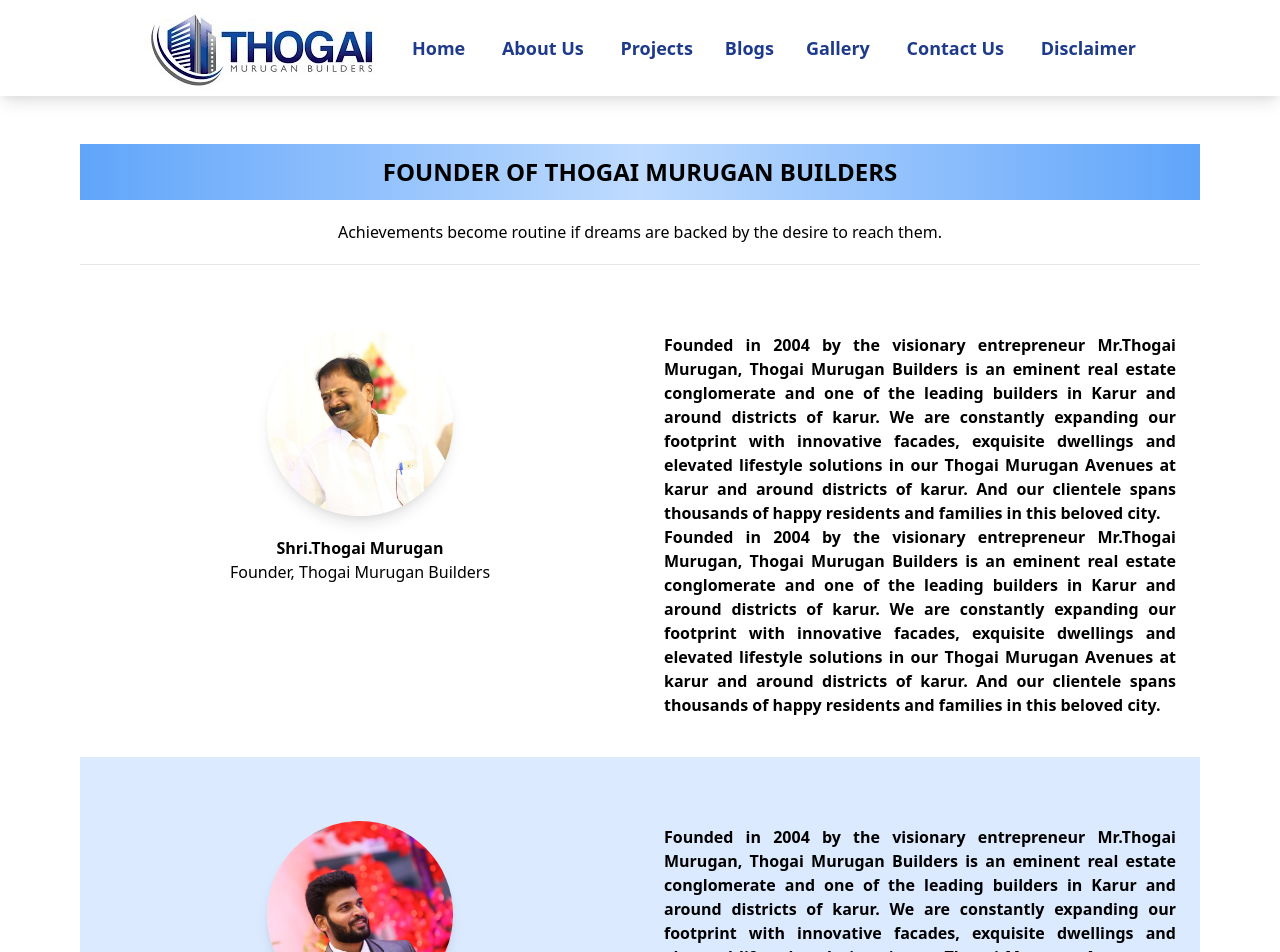
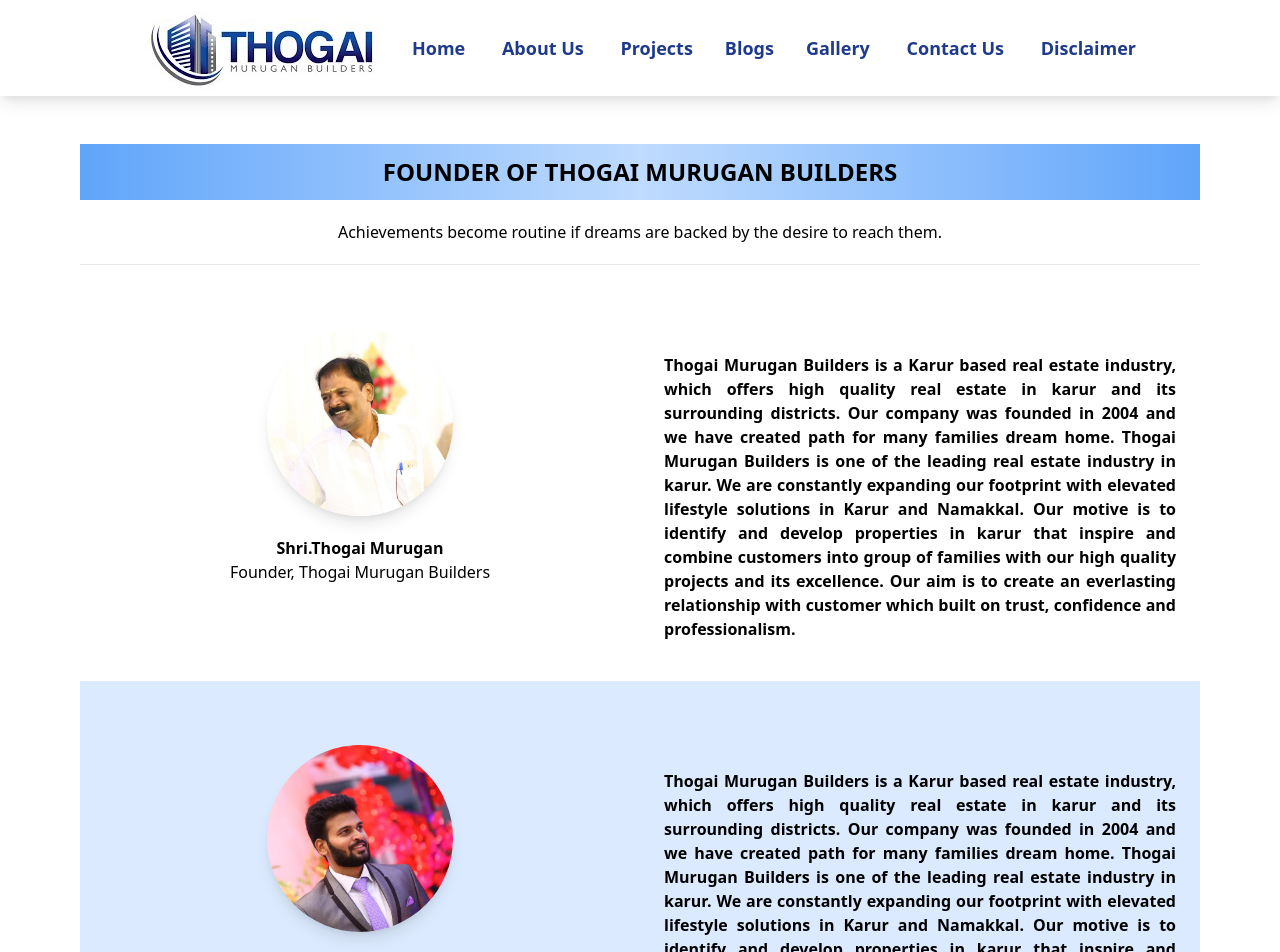
Before and after one commit to P-Santhosh/Real_Estate_org, a React (Create React App) app: page /about in a window 1280 px wide. Shown: the top 952 px of the page. Built offline with nearby package versions, Linux system fonts and the light colour scheme.

Commit message:
About Content

```diff
--- a/src/Components/About.js
+++ b/src/Components/About.js
@@ -39,6 +39,8 @@
   bnameFive: "Santhose Murugan",
   bpositionFive: "CTO",
   ourGroup: "OUR GROUP OF COMPANIES",
+  aboutCont:
+    "Thogai Murugan Builders is a Karur based real estate industry, which offers high quality real estate in karur and its surrounding districts. Our company was founded in 2004 and we have created path for many families dream home. Thogai Murugan Builders is one of the leading real estate industry in karur. We are constantly expanding our footprint with elevated lifestyle solutions in Karur and Namakkal. Our motive is to identify and develop properties in karur that inspire and combine customers into group of families with our high quality projects and its excellence. Our aim is to create an everlasting relationship with customer which built on trust, confidence and professionalism.",
 };
 const About = () => {
   return (
@@ -81,19 +83,14 @@
               </p>
               </div>
             </div>
-            <div className="lg:w-3/6 text-center text-justify px-6  lg:mt-1 mt-6">
+            <div className="lg:w-3/6 text-center text-justify px-6  lg:mt-6 mt-6">
               <p className="font-semibold">
                 <FormattedMessage
-                  id=" aboutContent"
-                  defaultMessage="Founded in 2004 by the visionary entrepreneur Mr.Thogai Murugan, Thogai Murugan Builders is an eminent real estate conglomerate and one of the leading builders in Karur and around districts of karur. We are constantly expanding our footprint with innovative facades, exquisite dwellings and elevated lifestyle solutions in our Thogai Murugan Avenues at karur and around districts of karur. And our clientele spans thousands of happy residents and families in this beloved city."
+                  id=" aboutCont"
+                  defaultMessage="Thogai Murugan Builders is a Karur based real estate industry, which offers high quality real estate in karur and its surrounding districts. Our company was founded in 2004 and we have created path for many families dream home. Thogai Murugan Builders is one of the leading real estate industry in karur. We are constantly expanding our footprint with elevated lifestyle solutions in Karur and Namakkal. Our motive is to identify and develop properties in karur that inspire and combine customers into group of families with our high quality projects and its excellence. Our aim is to create an everlasting relationship with customer which built on trust, confidence and professionalism."
                 />
               </p>
-              <p className="font-semibold">
-                <FormattedMessage
-                  id=" aboutContent"
-                  defaultMessage="Founded in 2004 by the visionary entrepreneur Mr.Thogai Murugan, Thogai Murugan Builders is an eminent real estate conglomerate and one of the leading builders in Karur and around districts of karur. We are constantly expanding our footprint with innovative facades, exquisite dwellings and elevated lifestyle solutions in our Thogai Murugan Avenues at karur and around districts of karur. And our clientele spans thousands of happy residents and families in this beloved city."
-                />
-              </p>
+
             </div>
           </div>
 
@@ -119,17 +116,11 @@
               </p>
               </div>
             </div>
-            <div className="lg:w-3/6 text-center text-justify px-6  lg:mt-1 mt-3">
-              <p className="font-semibold">
+            <div className="lg:w-3/6 text-center text-justify px-6  lg:mt-6 mt-3">
+            <p className="font-semibold">
                 <FormattedMessage
-                  id=" aboutContent"
-                  defaultMessage="Founded in 2004 by the visionary entrepreneur Mr.Thogai Murugan, Thogai Murugan Builders is an eminent real estate conglomerate and one of the leading builders in Karur and around districts of karur. We are constantly expanding our footprint with innovative facades, exquisite dwellings and elevated lifestyle solutions in our Thogai Murugan Avenues at karur and around districts of karur. And our clientele spans thousands of happy residents and families in this beloved city."
-                />
-              </p>
-              <p className="font-semibold">
-                <FormattedMessage
-                  id=" aboutContent"
-                  defaultMessage="Founded in 2004 by the visionary entrepreneur Mr.Thogai Murugan, Thogai Murugan Builders is an eminent real estate conglomerate and one of the leading builders in Karur and around districts of karur. We are constantly expanding our footprint with innovative facades, exquisite dwellings and elevated lifestyle solutions in our Thogai Murugan Avenues at karur and around districts of karur. And our clientele spans thousands of happy residents and families in this beloved city."
+                  id=" aboutCont"
+                  defaultMessage="Thogai Murugan Builders is a Karur based real estate industry, which offers high quality real estate in karur and its surrounding districts. Our company was founded in 2004 and we have created path for many families dream home. Thogai Murugan Builders is one of the leading real estate industry in karur. We are constantly expanding our footprint with elevated lifestyle solutions in Karur and Namakkal. Our motive is to identify and develop properties in karur that inspire and combine customers into group of families with our high quality projects and its excellence. Our aim is to create an everlasting relationship with customer which built on trust, confidence and professionalism."
                 />
               </p>
             </div>
--- a/src/Components/Content.js
+++ b/src/Components/Content.js
@@ -48,7 +48,7 @@
   contactTwo: "97890-63333",
   about: "About Us",
   aboutContent:
-    "Founded in 2004 by the visionary entrepreneur Mr.Thogai Murugan, Thogai Murugan Builders is an eminent real estate conglomerate and one of the leading builders in Karur and around districts of karur. We are constantly expanding our footprint with innovative facades, exquisite dwellings and elevated lifestyle solutions in our Thogai Murugan Avenues at karur and around districts of karur. And our clientele spans thousands of happy residents and families in this beloved city.",
+    "Thogai Murugan Builders is a Karur based real estate industry, which offers high quality real estate in karur and its surrounding districts. Our company was founded in 2004 and we have created path for many families dream home. Thogai Murugan Builders is one of the leading real estate industry in karur. We are constantly expanding our footprint with elevated lifestyle solutions in Karur and Namakkal. Our motive is to identify and develop properties in karur that inspire and combine customers into group of families with our high quality projects and its excellence. Our aim is to create an everlasting relationship with customer which built on trust, confidence and professionalism.",
   ourProjects: "Our Projects",
   clickHere: "CLICK HERE TO EXPLORE PROJECTS",
   csr: "CSR",
@@ -69,7 +69,7 @@
                   src="/img/founder.jpg"
                   className=" rounded-full  w-3/6 shadow-2xl mx-auto"
                 />
-                 <div className="pt-5" >
+                <div className="pt-5">
                   <b>
                     <FormattedMessage
                       id=" founderName"
@@ -84,11 +84,13 @@
                   </p>
                 </div>
               </div>
-              <div className="lg:w-2/6 text-center text-justify lg:px-6 px-1 lg:mt-1 mt-6">
+              <div className="lg:w-2/6 text-center text-justify lg:px-2 px-1 lg:mt-1 mt-6">
                 <p className="font-semibold">
                   <FormattedMessage
                     id=" aboutContent"
-                    defaultMessage="Founded in 2004 by the visionary entrepreneur Mr.Thogai Murugan, Thogai Murugan Builders is an eminent real estate conglomerate and one of the leading builders in Karur and around districts of karur. We are constantly expanding our footprint with innovative facades, exquisite dwellings and elevated lifestyle solutions in our Thogai Murugan Avenues at karur and around districts of karur. And our clientele spans thousands of happy residents and families in this beloved city."
+                    defaultMessage="Thogai Murugan Builders is a Karur based real estate industry, which offers high quality real estate in karur and its surrounding districts.
+                    Our company was founded in 2004 and we have created path for many families dream home. Thogai Murugan Builders is one of the leading real estate industry in karur. We are constantly expanding our footprint with elevated lifestyle solutions in Karur and Namakkal.
+                    Our motive is to identify and develop properties in karur that inspire and combine customers into group of families with our high quality projects and its excellence. Our aim is to create an everlasting relationship with customer which built on trust, confidence and professionalism."
                   />
                 </p>
                 <div className=" py-6  text-gray-900 lg:text-left  text-center">
@@ -110,7 +112,7 @@
                   src="/img/ceo.jpg"
                   className=" rounded-full  w-3/6 shadow-2xl mx-auto"
                 />
-                 <div className="pt-5" >
+                <div className="pt-5">
                   <b>
                     <FormattedMessage
                       id=" mdName"
--- a/src/Components/Projects.js
+++ b/src/Components/Projects.js
@@ -22,7 +22,7 @@
   siteAravaitwo: "Karur",
   completedProjects: "COMPLETED PROJECTS",
   completedOne: " Sempadapalayam,Karur",
-  completedTwo: " Paramathi,Karur",
+  completedTwo: " Saravanampatti,Coimbatore",
 };
 const Projects = () => {
   return (
@@ -387,7 +387,7 @@
                     <p className="pt-3 font-bold text-center text-xl">
                     <FormattedMessage
                     id="completedTwo"
-                    defaultMessage="  Paramathi,Karur"
+                    defaultMessage="  Saravanampatti,Coimbatore"
                   />
                     </p>
 
```
Lines whose indentation alone changed are shown as unchanged.
